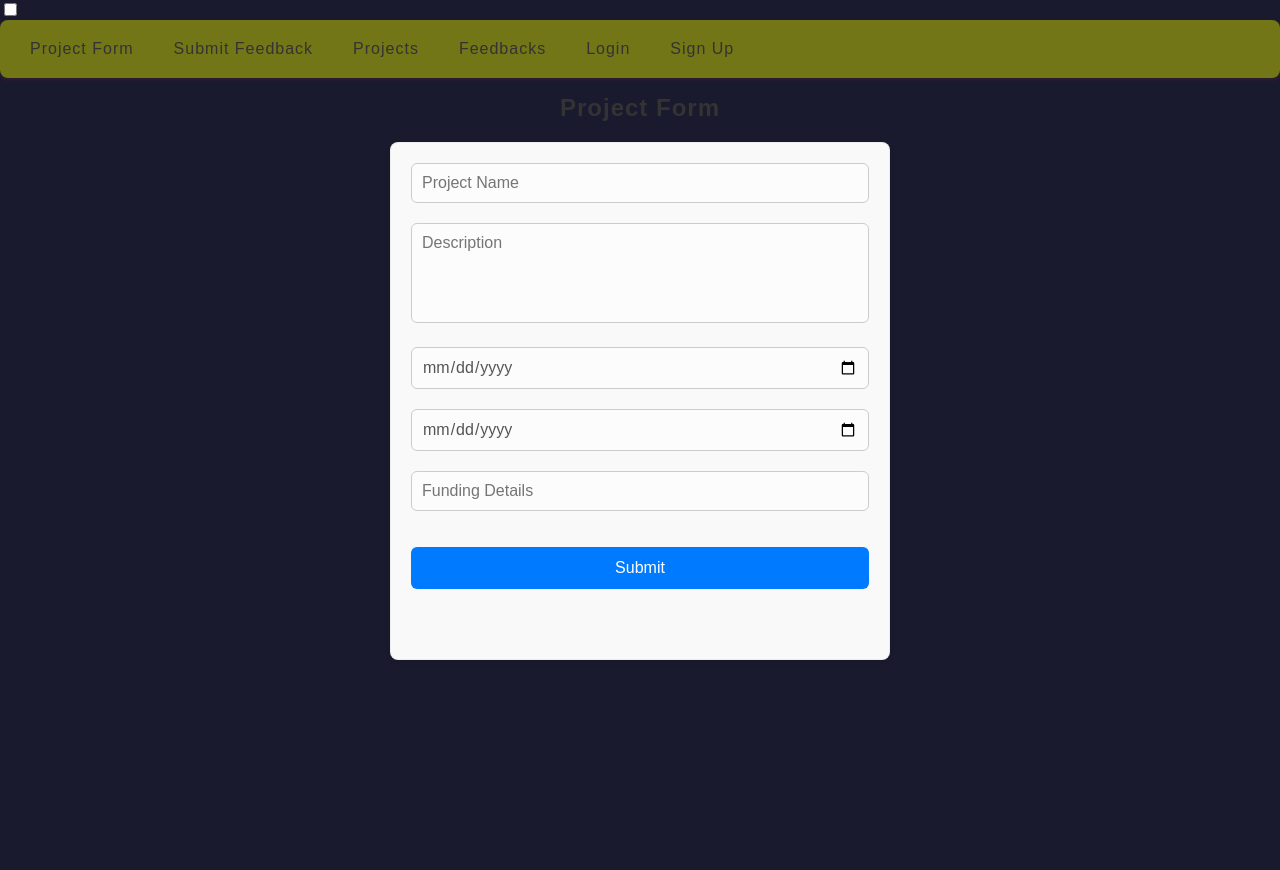
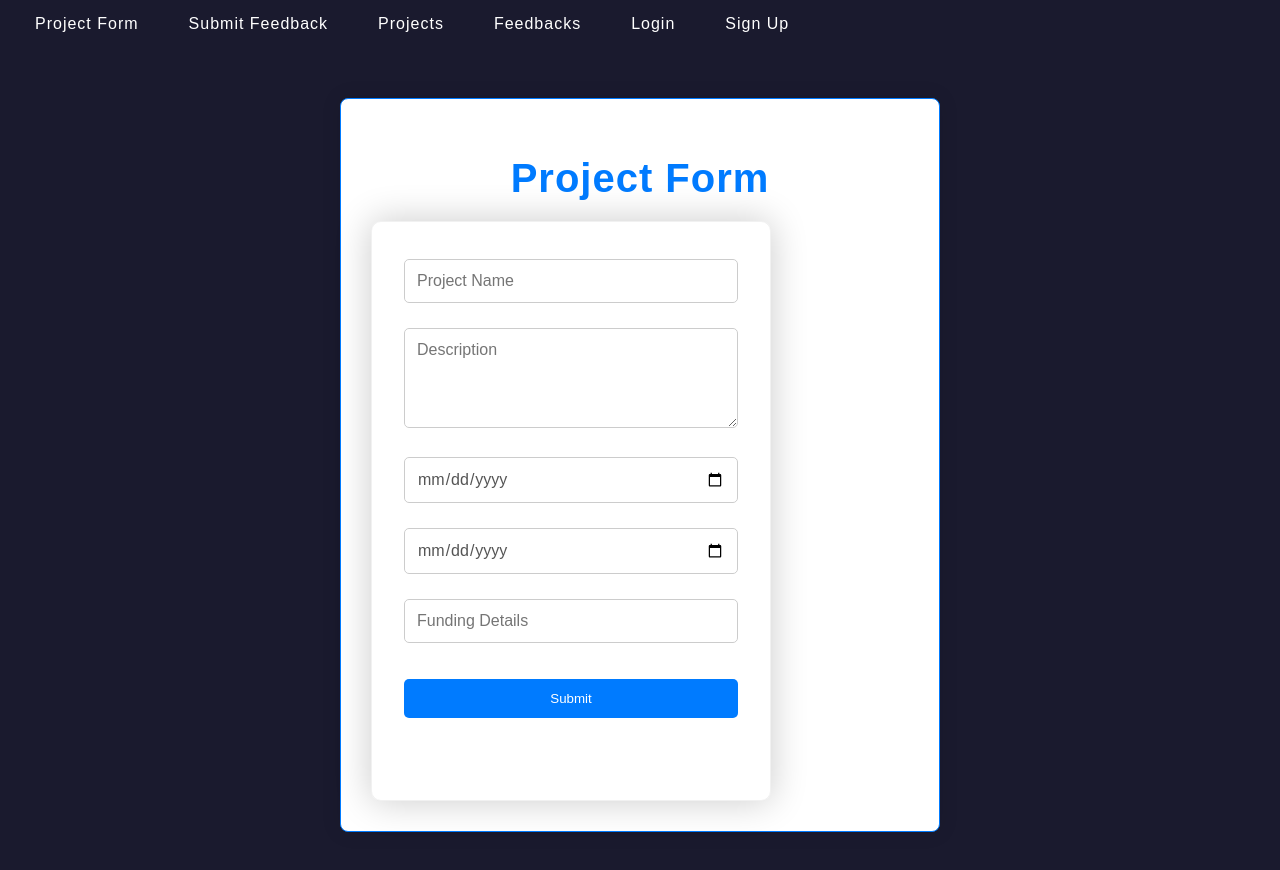
Before and after one commit to HaiderF21/industrial_project_management, a Next.js app in the folder clientend/: page /components/projectform in a window 1280 px wide. Shown: the top 870 px of the page. Before the commit the page ends 800 px from the top, so only its background shows below. Built offline with nearby package versions, Linux system fonts and the light colour scheme.

Commit message:
Day 7 FrontEnd Update

```diff
--- a/clientend/src/app/CSS/Navigation.css
+++ b/clientend/src/app/CSS/Navigation.css
@@ -1,34 +1,43 @@
-.menuContainer {
-    background-color: #737616; /* Light gray background color */
-    padding: 20px; /* Add padding for spacing */
-    border-radius: 8px; /* Rounded corners */
-    box-shadow: 0 2px 4px rgba(232, 64, 64, 0.1); /* Shadow effect */
+/* Professional and Attractive Navigation CSS */
+
+.menu {
+  background-color: rgb(26,26,46); /* Blue background color */
+  padding: 15px 20px;
+  display: flex;
+  justify-content: space-between;
   align-items: center;
 }
 
-  .menuItems {
-    list-style-type: none; /* Remove bullet points */
-    padding: 0;
-    margin: 0;
+.logo {
+  font-size: 24px;
+  color: #fff;
+  text-decoration: none; /* Remove underline from logo */
 }
 
-  .menuItems li {
-    display: inline-block; /* Display menu items horizontally */
-   margin-right: 20px; /* Add space between menu items */
+.menu-items {
+  list-style: none;
+  margin: 0;
+  padding: 0;
+  display: flex;
 }
 
-  .menuItems li:last-child {
-    margin-right: 0; /* Remove margin from the last menu item */
+.menu-items li {
+  margin-left: 20px; /* Increase spacing between menu items */
 }
 
-  .menuItems li a {
-    text-decoration: none; /* Remove underline from links */
-    color: #333; /* Dark text color */
-    font-size: 16px; /* Font size */
-    padding: 10px; /* Add padding for clickable area */
-    transition: color 0.3s; /* Smooth color transition on hover */
+.menu-items li:first-child {
+  margin-left: 0; /* Remove margin from the first menu item */
 }
 
-  .menuItems li a:hover {
-    color: #007bff; /* Change color on hover */
+.menu-items a {
+  color: #fff;
+  text-decoration: none;
+  font-size: 16px;
+  padding: 10px 15px;
+  border-radius: 5px;
+  transition: background-color 0.3s ease;
 }
+
+.menu-items a:hover {
+  background-color: #0056b3; /* Darker blue on hover */
+}
--- a/clientend/src/app/CSS/ProjectForm.css
+++ b/clientend/src/app/CSS/ProjectForm.css
@@ -1,54 +1,83 @@
-.form-container {
-  max-width: 500px;
-  margin: 0 auto;
-  padding: 20px;
-  background-color: #f9f9f9;
+/* projectForm.css */
+
+.project-form-container {
+  max-width: 600px;
+  margin: 50px auto; /* Center the form vertically */
+  padding: 30px;
+  border: 1px solid #007bff; /* Border color */
   border-radius: 8px;
-  box-shadow: 0 2px 4px rgba(0, 0, 0, 0.1);
+  background-color: #ffffff; /* Light background color */
+  box-shadow: 0px 0px 20px rgba(0, 0, 0, 0.1); /* Shadow effect */
 }
 
-/* Form title */
-h1 {
+.project-form-container h1 {
   text-align: center;
   margin-bottom: 20px;
-  font-size: 24px;
-  color: #333;
+  color: #007bff; /* Title color */
 }
 
-/* Form group */
+.form-container {
+  display: flex;
+  flex-direction: column;
+}
+
 .form-group {
   margin-bottom: 20px;
 }
 
-/* Form input fields */
+input[type="text"],
+input[type="date"],
+textarea {
+  width: 100%;
+  padding: 12px;
+  border: 1px solid #ccc;
+  border-radius: 5px;
+  font-size: 16px;
+}
+
+textarea {
+  resize: vertical;
+}
+
+button {
+  padding: 12px 20px;
+  border: none;
+  border-radius: 5px;
+  background-color: #007bff; /* Blue button color */
+  color: #fff;
+  cursor: pointer;
+  transition: background-color 0.3s ease;
+}
+
+button:hover {
+  background-color: #0056b3; /* Darker blue on hover */
+}
+
+.form-group label {
+  font-weight: bold;
+  margin-bottom: 5px;
+}
+
 .form-group input[type="text"],
 .form-group input[type="date"],
 .form-group textarea {
-  width: 100%;
-  padding: 10px;
-  border: 1px solid #ccc;
-  border-radius: 6px;
-  font-size: 16px;
+  margin-top: 5px;
 }
 
-/* Form textarea */
 .form-group textarea {
-  height: 100px;
+  min-height: 100px; /* Set minimum height for textarea */
 }
 
-/* Submit button */
-button[type="submit"] {
-  width: 100%;
-  padding: 12px;
-  background-color: #007bff;
-  color: #fff;
-  border: none;
-  border-radius: 6px;
-  font-size: 16px;
-  cursor: pointer;
-  transition: background-color 0.3s;
+.register-forget {
+  margin-top: 20px;
+  text-align: center;
 }
 
-button[type="submit"]:hover {
-  background-color: #0056b3;
+.register-forget a {
+  text-decoration: none;
+  color: #007bff; /* Blue link color */
 }
+
+.register-forget a:hover {
+  text-decoration: underline;
+}
--- a/clientend/src/app/components/Navigation.tsx
+++ b/clientend/src/app/components/Navigation.tsx
@@ -1,25 +1,49 @@
-/* eslint-disable @next/next/no-sync-scripts */
-import Link from 'next/link';
-import '../CSS/Navigation.css';
+// Navigation.js
+
+import React from "react";
+import Link from "next/link";
+import "../CSS/Navigation.css";
 
 export default function Navigation() {
-    return (
-        <>
-        <script src="https://kit.fontawesome.com/a076d05399.js"/>
-        <div className="wrapper">
-            <input type="checkbox" id="active" />
-            <label htmlFor="active" className="menu-btn"><i className="fas fa-bars"></i></label>
-            <div className="menuContainer">
-                <ul className="menuItems">
-                    <li><Link href="../components/projectform" legacyBehavior><a>Project Form</a></Link></li>
-                    <li><Link href="../components/feedback" legacyBehavior><a>Submit Feedback</a></Link></li>
-                    <li><Link href="../components/projecttable" legacyBehavior><a>Projects</a></Link></li>
-                    <li><Link href="../components/feedbackdisplay" legacyBehavior><a>Feedbacks</a></Link></li>
-                    <li><Link href="../components/login" legacyBehavior><a>Login</a></Link></li>
-                    <li><Link href="../components/signup.tsx" legacyBehavior><a>Sign Up</a></Link></li>
-                </ul>
-            </div>
-        </div>
-        </>
-    );
+  return (
+    <div className="navbar">
+      <div className="logo">{/* Add your logo image or text here */}</div>
+      {/* <input type="checkbox" id="active" />
+      <label htmlFor="active" className="menu-btn"><i className="fas fa-bars"></i></label> */}
+      <nav className="menu">
+        <ul className="menu-items">
+          <li>
+            <Link href="../components/projectform" legacyBehavior>
+              <a>Project Form</a>
+            </Link>
+          </li>
+          <li>
+            <Link href="../components/feedback" legacyBehavior>
+              <a>Submit Feedback</a>
+            </Link>
+          </li>
+          <li>
+            <Link href="../components/projecttable" legacyBehavior>
+              <a>Projects</a>
+            </Link>
+          </li>
+          <li>
+            <Link href="../components/feedbackdisplay" legacyBehavior>
+              <a>Feedbacks</a>
+            </Link>
+          </li>
+          <li>
+            <Link href="../components/login" legacyBehavior>
+              <a>Login</a>
+            </Link>
+          </li>
+          <li>
+            <Link href="../components/signup.tsx" legacyBehavior>
+              <a>Sign Up</a>
+            </Link>
+          </li>
+        </ul>
+      </nav>
+    </div>
+  );
 }
--- a/clientend/src/app/components/projectform/page.tsx
+++ b/clientend/src/app/components/projectform/page.tsx
@@ -1,5 +1,5 @@
 "use client"
-import '../../CSS/projectForm.css';
+import '../../CSS/ProjectForm.css';
 import Navigation from '../Navigation';
 import { useState } from 'react';
 
@@ -44,7 +44,10 @@ export default function ProjectForm() {
   return (
     <>
       <Navigation />
-      <h1>Project Form</h1>
+    <div className="project-form-container">
+      <div className="form-header">
+        <h1>Project Form</h1>
+      </div>
       <form className="form-container" onSubmit={handleSubmit}>
         <div className="form-group">
           <input
@@ -97,6 +100,7 @@ export default function ProjectForm() {
         </div>
         <button type="submit">Submit</button>
       </form>
+    </div>
     </>
   );
 }
--- a/clientend/src/app/page.tsx
+++ b/clientend/src/app/page.tsx
@@ -1,13 +1,18 @@
+// Home.js
+"use client";
 import Navigation from "./components/Navigation";
 import Signup from "./components/signup";
+import './CSS/home.css'; // Import CSS module for custom styles
 
 export default function Home() {
   return (
     <>
       <Navigation />
 
-      <h1 className="WelcomeNote">Welcome to My Industrial Project System!</h1>
-      <Signup />
+      <div className="container">
+        <h1 className="title">Welcome to My Industrial Project System!</h1>
+        <Signup />
+      </div>
     </>
   );
 }
```
Also changed, not shown: clientend/src/app/CSS/ProjectTable.css (+21 -14 lines), clientend/src/app/CSS/home.css (+18 -0 lines), 2 other files (tests, documents, lock files or other folders). Lines whose indentation alone changed are shown as unchanged.
